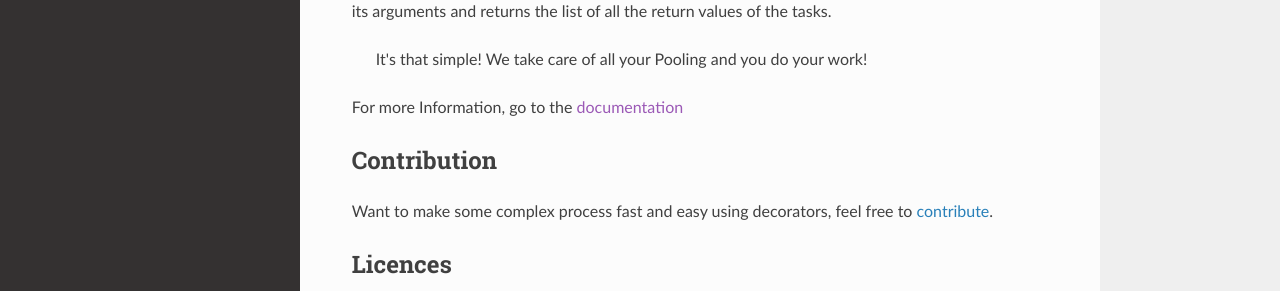
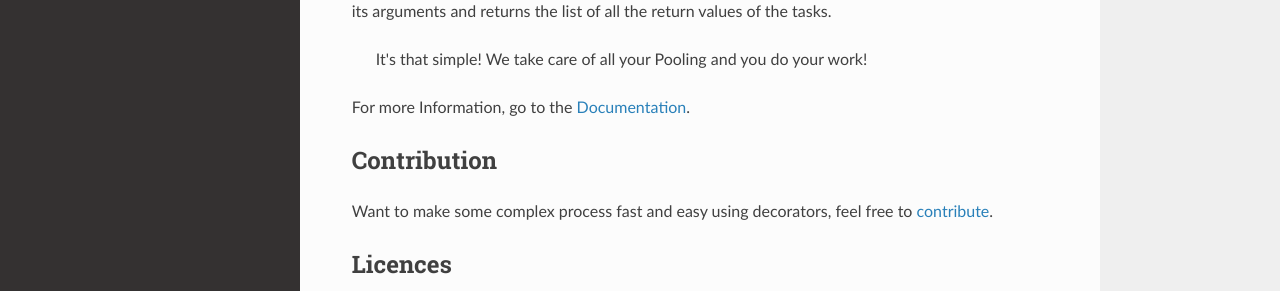
Before and after one commit to j0fiN/utile, an MkDocs documentation site: the page built from docs/index.md, in a window 1280 px wide and 900 px high, scrolled down 1064 px. Shown: the part 478-769 px from the top of the window. Built offline with MkDocs 1.6.1, drawn with Linux system fonts in a browser that asks for light colours; nearby versions of some CDN libraries; some of the changed lines change nothing that is shown.

Commit message:
DOC:website updated

```diff
--- a/docs/index.md
+++ b/docs/index.md
@@ -64,7 +64,7 @@ and returns the list of all the return values of the tasks.
 
 > It's that simple! We take care of all your Pooling and you do your work!
 
-For more Information, go to the [documentation]()
+For more Information, go to the [Documentation](http://127.0.0.1:8000/documentation/).
 ## Contribution
 Want to make some complex process fast and easy using decorators, feel free to [contribute](https://github.com/).
 
```
